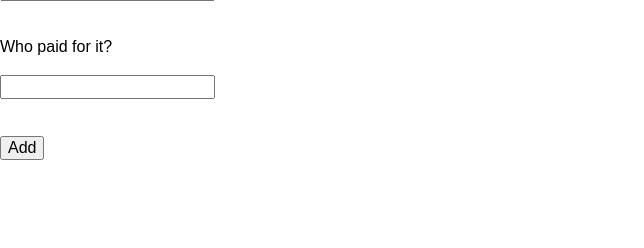
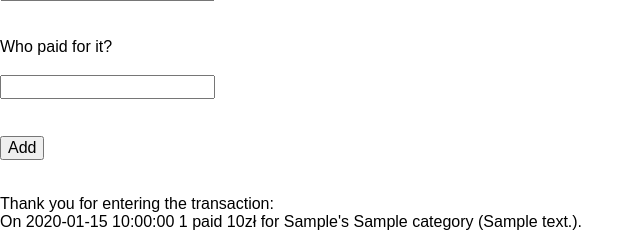
Before and after one commit to AnLi-Mi/Money_Tracker, a Flask app: template flask_app/templates/addtransaction.html in a window 1280 px wide. Shown: the part 605-853 px from the top of the page, without its empty margins (0-644 px from the left). Before the commit the page ends 765 px from the top, so only its background shows below. Run offline with Flask 2, Linux system fonts and the light colour scheme; the template is opened without the code that fills it: most values are stand-ins (such as "Sample title", 1, 10 or a date in 2020); some libraries are stand-ins or nearby versions.

Commit message:
connecting the html form with python app to collect user's input

```diff
--- a/flask_app/app.py
+++ b/flask_app/app.py
@@ -1,4 +1,4 @@
-from flask import Flask, render_template
+from flask import Flask, render_template, request
 
 #from flaskext.mysql import MySQL
 
@@ -14,9 +14,28 @@ app=Flask(__name__)
 def welcome():
     return render_template('welcome.html')
 
-@app.route('/addtransaction')
+@app.route('/addtransaction', methods=['GET', 'POST'])
 def add_transaction():
-    return render_template('addtransaction.html')
+    pur_date=''
+    amount=0
+    category=''
+    notes=''
+    for_whom=''
+    who_paid=''
+    if request.method=='POST' and 'pur_date' in request.form:
+        pur_date=request.form.get('pur_date')
+        amount=request.form.get('amount')
+        category=request.form.get('category')
+        notes=request.form.get('notes')
+        for_whom=request.form.get('for')
+        who_paid=request.form.get('who_paid')
+    return render_template('addtransaction.html',
+                           pur_date=pur_date,
+                           amount=amount,
+                           category=category,
+                           notes=notes,
+                           for_whom=for_whom,
+                           who_paid=who_paid)
 
 @app.route('/seealltransactions')
 def see_all():
--- a/flask_app/templates/addtransaction.html
+++ b/flask_app/templates/addtransaction.html
@@ -7,11 +7,11 @@
 {% block body %}
 <div>
  Please enter the details of your resent transaction: <br><br>
-<form methond='post' action='/addtransaction'>
+<form method='post' action='/addtransaction'>
   Date of the purchase <br><br>
-    <input type=data name='pur_date'> </input><br><br><br>
+    <input type=text name='pur_date'> </input><br><br><br>
   Amount spent <br><br>
-    <input type=float name='amoutn'> </input><br><br><br>
+    <input type=float name='amount'> </input><br><br><br>
   Category <br><br>
     <input type=text name='category'> </input><br><br><br>
   Notes <br><br>
@@ -22,6 +22,18 @@
     <input type=text name='who_paid'> </input><br><br><br>
   <button  value='submit' type='submit'>Add</button>
 </form>
+</div><br>
+
+<div>
+    {% if pur_date, category, amount, notes,for_whom, who_paid  %}
+    <p> Thank you for entering the transaction:<br>
+    On {{pur_date}} {{who_paid}} paid {{amount}}zł for {{for_whom}}'s {{category}} ({{notes}}). </p>
+    {% endif %}
+
+
+
+
 </div>
 
+
 {% endblock %}
```
Also changed, not shown: flask_app/static/css/main.css (added).
